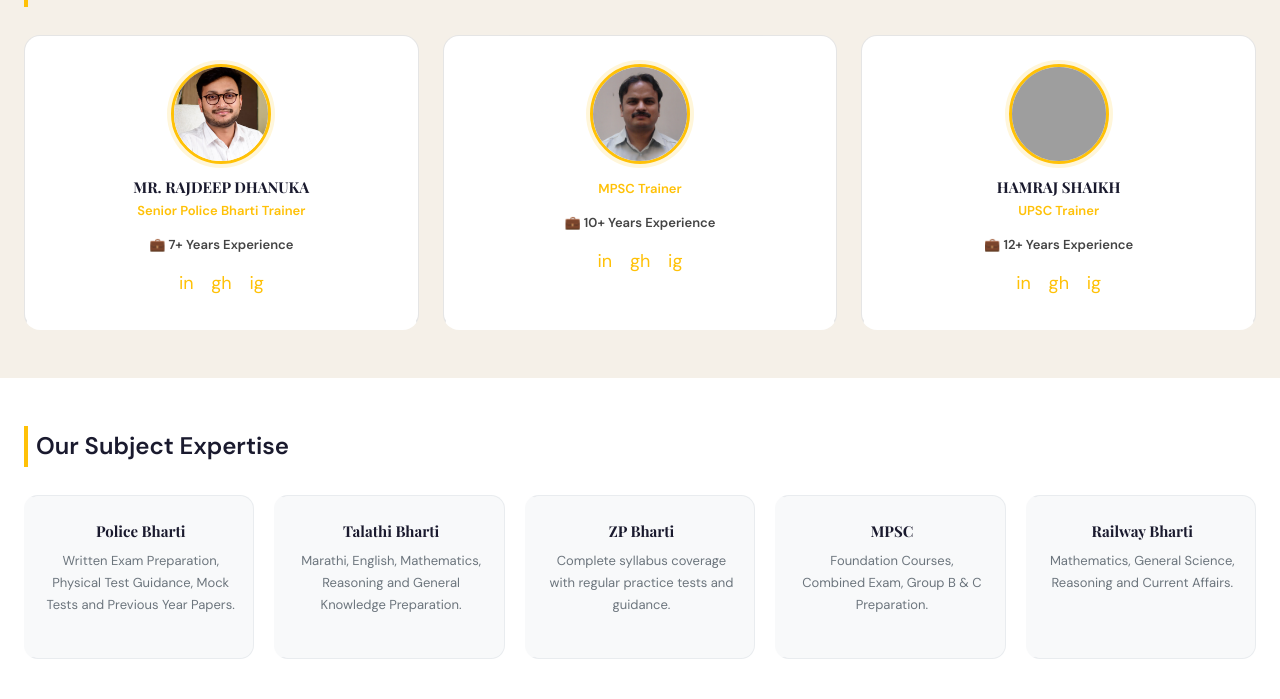
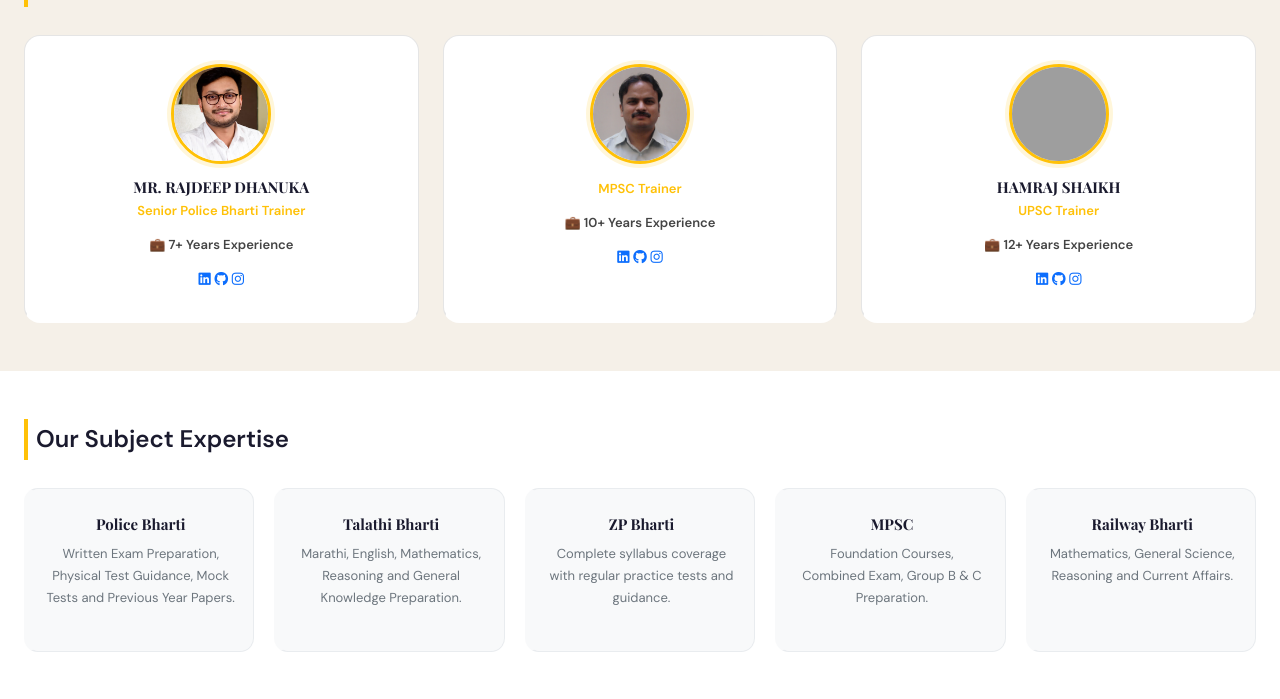
Before and after one commit to pavansawant777/dhanraj_academy, a Django app: page /faculty/ in a window 1280 px wide. Shown: the part 626-1325 px from the top of the page. Run offline with Django 4.2, Linux system fonts and the light colour scheme; some web fonts are replaced; grey boxes are pictures that could not be loaded.

Commit message:
File
chages

```diff
--- a/Dnynraj/template/user/faculty.html
+++ b/Dnynraj/template/user/faculty.html
@@ -28,18 +28,22 @@
           <h4>MR. RAJDEEP DHANUKA</h4>
           <div class="role36">Senior Police Bharti Trainer</div>
           <div class="experience28">💼 7+ Years Experience</div>
-          <div class="social-icons38">
-            <a href="#">in</a> <a href="#">gh</a> <a href="#">ig</a>
-          </div>
+                   <div class="social-icons">
+                            <a href="#"><i class="fab fa-linkedin"></i></a>
+                            <a href="#"><i class="fab fa-github"></i></a>
+                            <a href="#"><i class="fab fa-instagram"></i></a>
+                        </div>
         </div>
 
         <div class="faculty-card29">
         <img src="/static/web/images/Anit kumar.png" alt="" style="width:100px;height:100px;border-radius:50%;background:#e9ecef;border:3px solid #FFC107;box-shadow:0 0 0 4px rgba(255,193,7,0.15);margin:0 auto 14px;display:flex;align-items:center;justify-content:center;font-size:32px;color:#aaa;">
           <div class="role36">MPSC Trainer</div>
           <div class="experience28">💼 10+ Years Experience</div>
-          <div class="social-icons38">
-            <a href="#">in</a> <a href="#">gh</a> <a href="#">ig</a>
-          </div>
+                 <div class="social-icons">
+                            <a href="#"><i class="fab fa-linkedin"></i></a>
+                            <a href="#"><i class="fab fa-github"></i></a>
+                            <a href="#"><i class="fab fa-instagram"></i></a>
+                        </div>
         </div>
 
         <div class="faculty-card29">
@@ -47,9 +51,11 @@
           <h4>HAMRAJ SHAIKH</h4>
           <div class="role36">UPSC Trainer</div>
           <div class="experience28">💼 12+ Years Experience</div>
-          <div class="social-icons38">
-            <a href="#">in</a> <a href="#">gh</a> <a href="#">ig</a>
-          </div>
+                <div class="social-icons">
+                            <a href="#"><i class="fab fa-linkedin"></i></a>
+                            <a href="#"><i class="fab fa-github"></i></a>
+                            <a href="#"><i class="fab fa-instagram"></i></a>
+                        </div>
         </div>
 
       </div>
```
